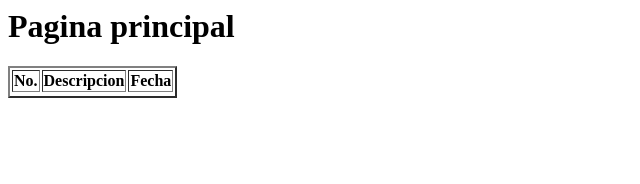
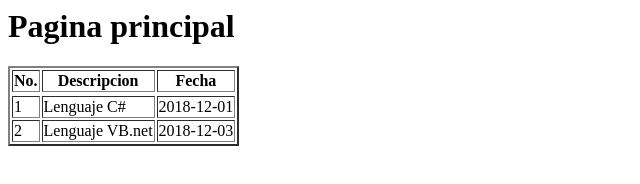
Before and after one commit to edrotumax/ejemplo, a plain HTML site: page index.html in a window 1280 px wide. Shown: the whole page, without its empty margins (0-640 px from the left). Drawn offline with Linux system fonts and the light colour scheme.

Commit message:
Agreando contenido a la tabla

```diff
--- a/index.html
+++ b/index.html
@@ -12,6 +12,18 @@
 				<th>Fecha</th>
 			<tr>
 		<thead>
+		<tbody>
+			<tr>
+				<td>1</td>
+				<td>Lenguaje C#</td>
+				<td>2018-12-01</td>
+			</tr>
+			<tr>
+				<td>2</td>
+				<td>Lenguaje VB.net</td>
+				<td>2018-12-03</td>
+			</tr>
+		</tbody>
 	<table>
  </body>
 </html>
```
